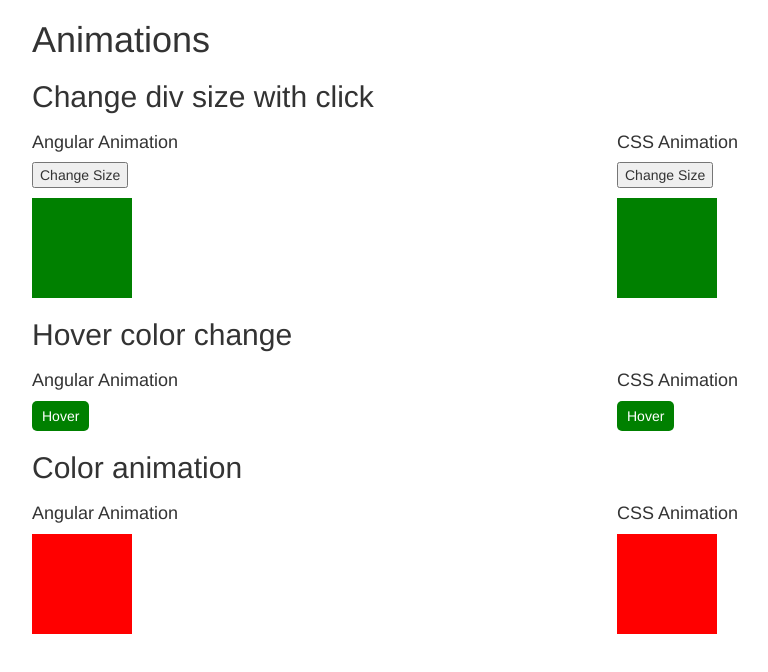
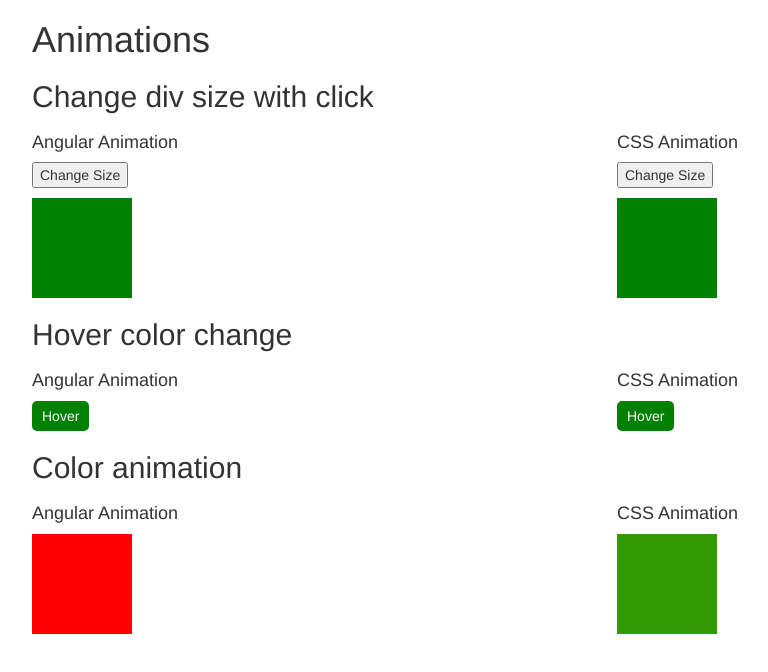
Before and after one commit to mahdouglass/animations-demo, an Angular app: page / in a window 1280 px wide. Shown: the top 672 px of the page, without its empty margins (38-806 px from the left). Built offline with nearby package versions, Linux system fonts and the light colour scheme.

Commit message:
Created rainbow css animation using keyframes.

```diff
--- a/src/app/color-animation-demo/color-animation-demo.component.css
+++ b/src/app/color-animation-demo/color-animation-demo.component.css
@@ -4,3 +4,32 @@
     background-color: red;
     color: white;
 }
+
+@keyframes rainbow {
+    0% {
+        background-color: red;
+    }
+    20% {
+        background-color: orange;
+    }
+    40% {
+        background-color: yellow;
+    }
+    60% {
+        background-color: green;
+    }
+    80% {
+        background-color: blue;
+    }
+    100% {
+        background-color: purple;
+    }
+}
+
+#css-color-change {
+    height: 100px;
+    width: 100px;
+    background-color: purple;
+    animation-name: rainbow;
+    animation-duration: 10s;
+}
--- a/src/app/color-animation-demo/color-animation-demo.component.html
+++ b/src/app/color-animation-demo/color-animation-demo.component.html
@@ -6,6 +6,6 @@
   </div>
   <div class="col-md-6">
     <h4>CSS Animation</h4>
-    <div id="color-change"></div>
+    <div id="css-color-change"></div>
   </div>
 </div>
```
